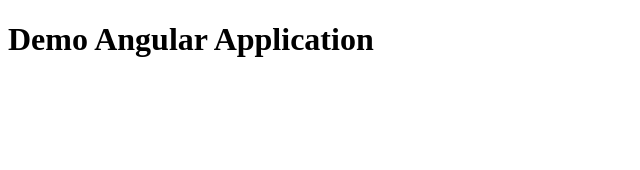
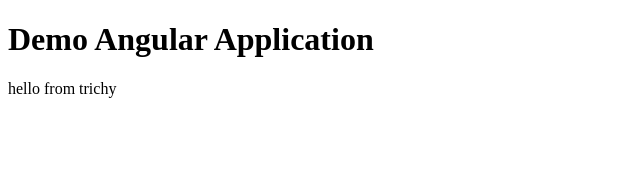
Before and after one commit to Iyyappan-ably/Angular-Demo, an Angular app in the folder mio/: page / in a window 1280 px wide. Shown: the top 170 px of the page, without its empty margins (0-640 px from the left). Built offline with nearby package versions, Linux system fonts and the light colour scheme.

Commit message:
added paragraph tags

```diff
--- a/mio/src/app/app.component.html
+++ b/mio/src/app/app.component.html
@@ -1,2 +1,5 @@
 <h1>Demo Angular Application</h1>
 <router-outlet></router-outlet>
+
+
+<p>hello from trichy</p>
```
